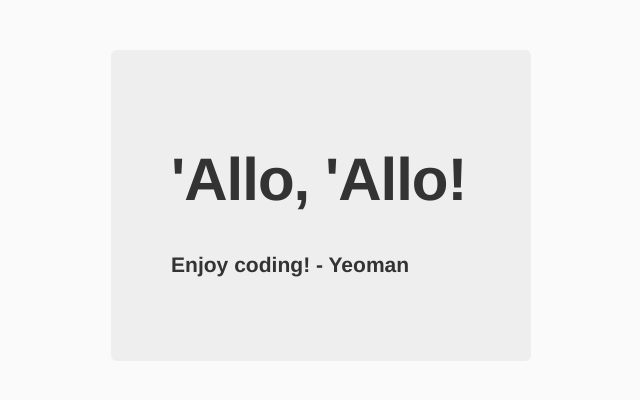
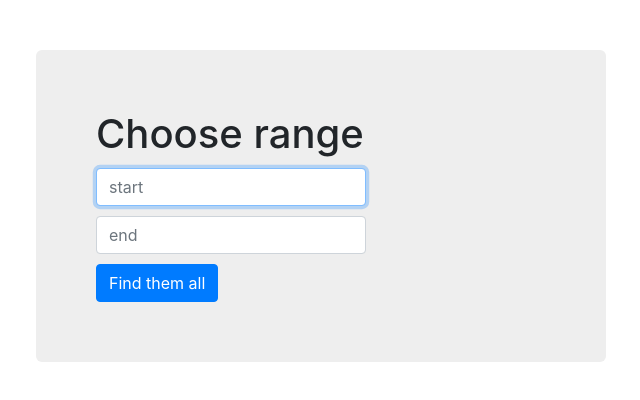
Before and after one commit to Yeti-or/sumFact, a website: page app/index.html in a window 1280 px wide. Shown: the whole page, without its empty margins (319-959 px from the left). Drawn offline with nearby package versions, Linux system fonts and the light colour scheme.

Commit message:
Add interface.

```diff
--- a/app/index.html
+++ b/app/index.html
@@ -11,6 +11,7 @@
         <meta name="viewport" content="width=device-width">
         <!-- Place favicon.ico and apple-touch-icon.png in the root directory -->
         <!-- build:css(.tmp) styles/main.css -->
+        <link rel="stylesheet" href="bower_components/bootstrap/dist/css/bootstrap.css">
         <link rel="stylesheet" href="styles/main.css">
         <!-- endbuild -->
         <!-- build:js scripts/vendor/modernizr.js -->
@@ -20,8 +21,12 @@
     <body>
         <div class="container">
             <div class="hero-unit">
-                <h1>'Allo, 'Allo!</h1>
-                <h3>Enjoy coding! - Yeoman</h3>
+                <h1>Choose range</h1>
+                <form>
+                    <input type="text" placeholder="start" class="form-control" autofocus></input>
+                    <input type="text" placeholder="end" class="form-control"></input>
+                    <button class="btn btn-primary btn-large">Find them all</button>
+                </form>
             </div>
         </div>
 
--- a/app/styles/main.css
+++ b/app/styles/main.css
@@ -1,12 +1,6 @@
-body {
-    background: #fafafa;
-    font-family: "Helvetica Neue", Helvetica, Arial, sans-serif;
-    color: #333;
-}
 
 .hero-unit {
     margin: 50px auto 0 auto;
-    width: 300px;
     font-size: 18px;
     font-weight: 200;
     line-height: 30px;
@@ -15,10 +9,16 @@
     padding: 60px;
 }
 
-.hero-unit h1 {
-    font-size: 60px;
-    line-height: 1;
-    letter-spacing: -1px;
+.container {
+    max-width: 600px;
+}
+
+form {
+    width: 60%;
+}
+
+.form-control {
+    margin: 10px auto 10px auto;
 }
 
 .browsehappy {
```
